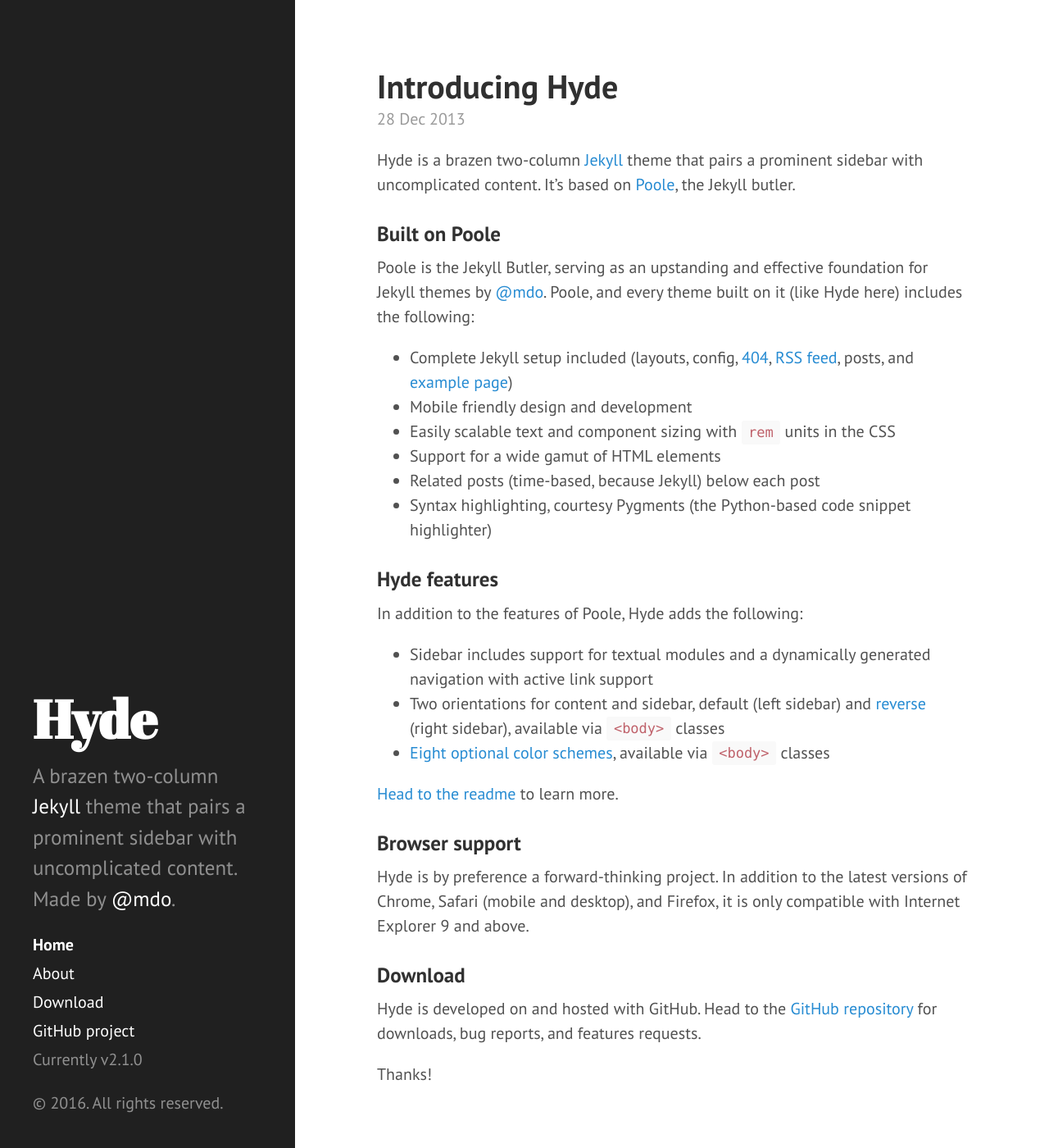
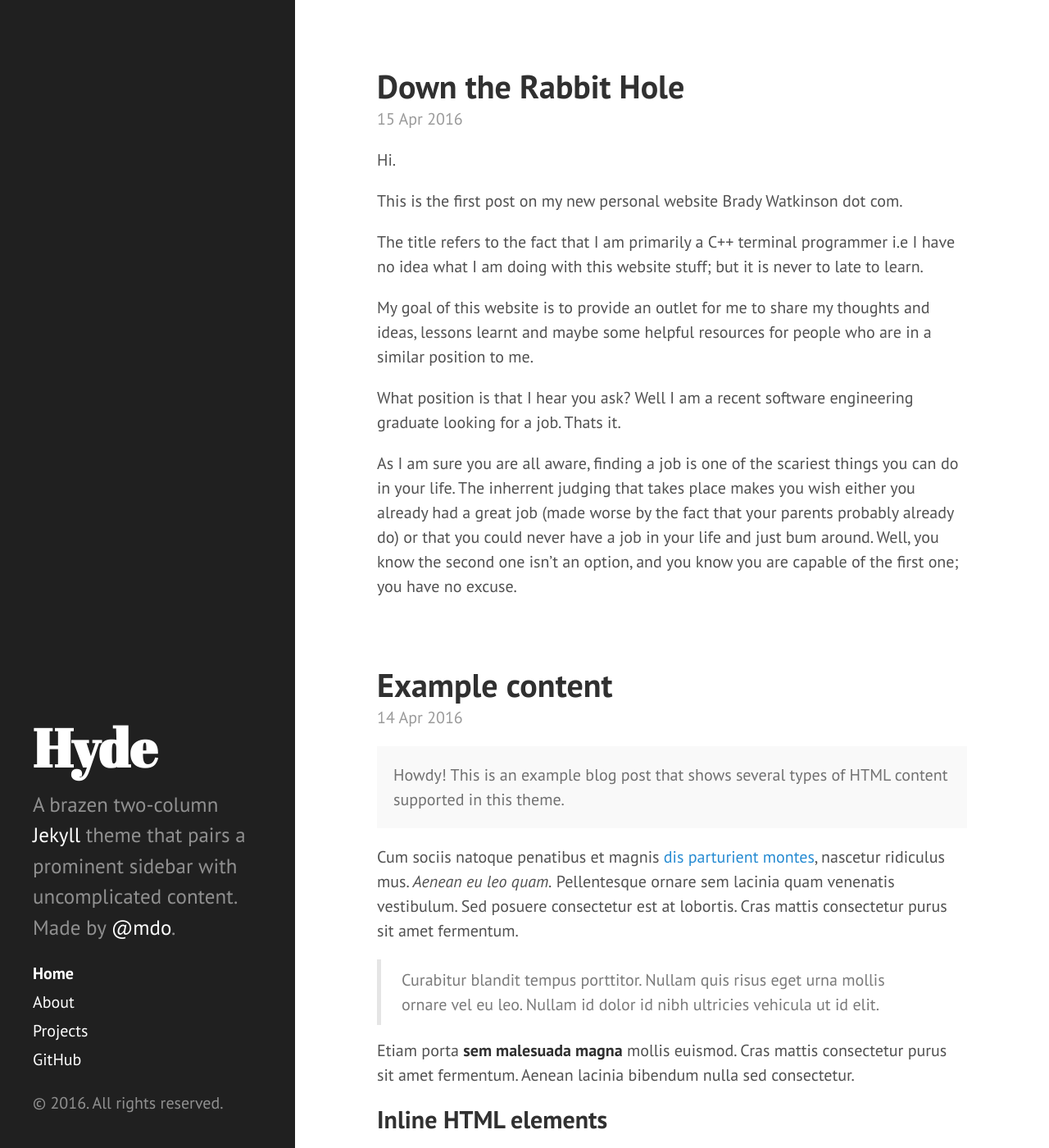
Before and after one commit to bradywatkinson/bradywatkinson.github.io, a Jekyll site: the page built from index.html, in a window 1280 px wide and 1400 px high. Shown: the whole window at 82% size. Built offline with Jekyll 4.4.1, drawn with Linux system fonts in a browser that asks for light colours; Markdown is read by kramdown in place of the engine named in the settings; the list of posts is cut into pages by our own code; some of the changed text lies outside the part shown.

Commit message:
Updated Poole to bradywatkinson.com values
Edited config
Added About Page
Added Projects Page
Added a first post
Changed sidebar to reflect new pages

```diff
--- a/_includes/sidebar.html
+++ b/_includes/sidebar.html
@@ -12,11 +12,6 @@
     <nav class="sidebar-nav">
       <a class="sidebar-nav-item{% if page.url == site.baseurl %} active{% endif %}" href="{{ site.baseurl }}">Home</a>
 
-      {% comment %}
-        The code below dynamically generates a sidebar nav of pages with
-        `layout: page` in the front-matter. See readme for usage.
-      {% endcomment %}
-
       {% assign pages_list = site.pages %}
       {% for node in pages_list %}
         {% if node.title != null %}
@@ -26,9 +21,10 @@
         {% endif %}
       {% endfor %}
 
-      <a class="sidebar-nav-item" href="{{ site.github.repo }}/archive/v{{ site.version }}.zip">Download</a>
-      <a class="sidebar-nav-item" href="{{ site.github.repo }}">GitHub project</a>
-      <span class="sidebar-nav-item">Currently v{{ site.version }}</span>
+      <a class="sidebar-nav-item" href="{{ site.github.repo }}">GitHub</a>
+
+      <!--p class="lead">Contact Me</p-->
+
     </nav>
 
     <p>&copy; {{ site.time | date: '%Y' }}. All rights reserved.</p>
--- a/_posts/2012-02-06-whats-jekyll.md
+++ /dev/null
@@ -1,12 +0,0 @@
----
-layout: post
-title: What's Jekyll?
----
-
-[Jekyll](http://jekyllrb.com) is a static site generator, an open-source tool for creating simple yet powerful websites of all shapes and sizes. From [the project's readme](https://github.com/mojombo/jekyll/blob/master/README.markdown):
-
-  > Jekyll is a simple, blog aware, static site generator. It takes a template directory [...] and spits out a complete, static website suitable for serving with Apache or your favorite web server. This is also the engine behind GitHub Pages, which you can use to host your project’s page or blog right here from GitHub.
-
-It's an immensely useful tool and one we encourage you to use here with Hyde.
-
-Find out more by [visiting the project on GitHub](https://github.com/mojombo/jekyll).
--- a/_posts/2013-12-28-introducing-hyde.md
+++ /dev/null
@@ -1,37 +0,0 @@
----
-layout: post
-title: Introducing Hyde
----
-
-Hyde is a brazen two-column [Jekyll](http://jekyllrb.com) theme that pairs a prominent sidebar with uncomplicated content. It's based on [Poole](http://getpoole.com), the Jekyll butler.
-
-### Built on Poole
-
-Poole is the Jekyll Butler, serving as an upstanding and effective foundation for Jekyll themes by [@mdo](https://twitter.com/mdo). Poole, and every theme built on it (like Hyde here) includes the following:
-
-* Complete Jekyll setup included (layouts, config, [404](/404), [RSS feed](/atom.xml), posts, and [example page](/about))
-* Mobile friendly design and development
-* Easily scalable text and component sizing with `rem` units in the CSS
-* Support for a wide gamut of HTML elements
-* Related posts (time-based, because Jekyll) below each post
-* Syntax highlighting, courtesy Pygments (the Python-based code snippet highlighter)
-
-### Hyde features
-
-In addition to the features of Poole, Hyde adds the following:
-
-* Sidebar includes support for textual modules and a dynamically generated navigation with active link support
-* Two orientations for content and sidebar, default (left sidebar) and [reverse](https://github.com/poole/lanyon#reverse-layout) (right sidebar), available via `<body>` classes
-* [Eight optional color schemes](https://github.com/poole/hyde#themes), available via `<body>` classes
-
-[Head to the readme](https://github.com/poole/hyde#readme) to learn more.
-
-### Browser support
-
-Hyde is by preference a forward-thinking project. In addition to the latest versions of Chrome, Safari (mobile and desktop), and Firefox, it is only compatible with Internet Explorer 9 and above.
-
-### Download
-
-Hyde is developed on and hosted with GitHub. Head to the <a href="https://github.com/poole/hyde">GitHub repository</a> for downloads, bug reports, and features requests.
-
-Thanks!
--- /dev/null
+++ b/_posts/2016-04-15-down-the-rabbit-hole.md
@@ -0,0 +1,16 @@
+---
+layout: post
+title: Down the Rabbit Hole
+---
+
+Hi.
+
+This is the first post on my new personal website Brady Watkinson dot com.
+
+The title refers to the fact that I am primarily a C++ terminal programmer i.e I have no idea what I am doing with this website stuff; but it is never to late to learn.
+
+My goal of this website is to provide an outlet for me to share my thoughts and ideas, lessons learnt and maybe some helpful resources for people who are in a similar position to me.
+
+What position is that I hear you ask? Well I am a recent software engineering graduate looking for a job. Thats it.
+
+As I am sure you are all aware, finding a job is one of the scariest things you can do in your life. The inherrent judging that takes place makes you wish either you already had a great job (made worse by the fact that your parents probably already do) or that you could never have a job in your life and just bum around. Well, you know the second one isn't an option, and you know you are capable of the first one; you have no excuse.
--- a/about.md
+++ b/about.md
@@ -3,28 +3,26 @@ layout: page
 title: About
 ---
 
-<p class="message">
-  Hey there! This page is included as an example. Feel free to customize it for your own use upon downloading. Carry on!
-</p>
+Hi.
 
-In the novel, *The Strange Case of Dr. Jeykll and Mr. Hyde*, Mr. Poole is Dr. Jekyll's virtuous and loyal butler. Similarly, Poole is an upstanding and effective butler that helps you build Jekyll themes. It's made by [@mdo](https://twitter.com/mdo).
+This is my personal website.
 
-There are currently two themes built on Poole:
+Whilst this is not my first iteration of a personal website, this is by far the prettiest one that I have ever made. On this page is some stuff from my first post, plus some additional information about me.
 
-* [Hyde](http://hyde.getpoole.com)
-* [Lanyon](http://lanyon.getpoole.com)
+## About me
 
-Learn more and contribute on [GitHub](https://github.com/poole).
+My name is Brady Watkinson
 
-## Setup
+I graduated The University of New South Wales in Sydney, Australia in 2015 with a double degree in Computer Science and Commerce (majoring in Information Systems). I was a Coop Scholar recipient (which basically means I had good grades in high school and I did a bunch of internships whilst I was at univeristy).
 
-Some fun facts about the setup of this project include:
+My main language is C++ but I am currently exploring web technologies and understanding web stacks. I have basic knowledge in Python Flask and some of the front end stuff, but it is still mostly new to me. I have also done a graphics course in OpenGL and **loved** it. I would love to work in this area.
 
-* Built for [Jekyll](http://jekyllrb.com)
-* Developed on GitHub and hosted for free on [GitHub Pages](https://pages.github.com)
-* Coded with [Sublime Text 2](http://sublimetext.com), an amazing code editor
-* Designed and developed while listening to music like [Blood Bros Trilogy](https://soundcloud.com/maddecent/sets/blood-bros-series)
+My ideal job would be indie game development where each person in the team has a big part of all areas. [Superbrothers Sword and Sworcery](http://www.swordandsworcery.com/) changed my life (honestly one of the best games I have ever played) and since then, I have been slowly edging my way into game development, one project at a time. You can view my list of projects [here](/projects). I have also tonnes of non-game ideas which I have been working on recently.
 
-Have questions or suggestions? Feel free to [open an issue on GitHub](https://github.com/poole/issues/new) or [ask me on Twitter](https://twitter.com/mdo).
+## What to Expect
 
-Thanks for reading!
+My goal of this website is to provide an outlet for me to share my thoughts and ideas, lessons learnt and maybe some helpful resources for people who are in a similar position to me.
+
+What position is that I hear you ask? Well I am a recent software engineering graduate looking for a job. Thats it.
+
+As I am sure you are all aware, finding a job is one of the scariest things you can do in your life. The inherrent judging that takes place makes you wish either you already had a great job (made worse by the fact that your parents probably already do) or that you could never have a job in your life and just bum around. Well, you know the second one isn't an option, and you know you are capable of the first one; you have no excuse.
--- /dev/null
+++ b/projects.md
@@ -0,0 +1,12 @@
+---
+layout: page
+title: Projects
+---
+
+Here are some current projects
+
+## Curated Content - Fountain View
+
+I am a regular [Hacker News](https://news.ycombinator.com) reader but I have noticed that the quality of the posts has significantly declined. I prefer posts about new technology, technology products, personal projects etc. These days economics, commercial products, world news and the like pervade the front page.
+
+Fountain View is an alternative to Hacker News. It is based on the concept of content curration. Instead of popularity populating your front page, the eminent people you follow will. A reputable tech blogger may write one article a day, but they most certainly read dozens. Imagine if they selected the most intersting and created a feed, just for you. Combine that with people in different specialties or technologies and you have a recipe for interesting news. The beauty is, it can be applied to a variety of subject areas; bloggers can use it for a variety of channels, commentators can update their readers on multiple news sources, public figures can draw attention to important discourse.
```
Also changed, not shown: README.md, _posts/2016-04-14-example-content.md (renamed from _posts/2012-02-07-example-content.md).
